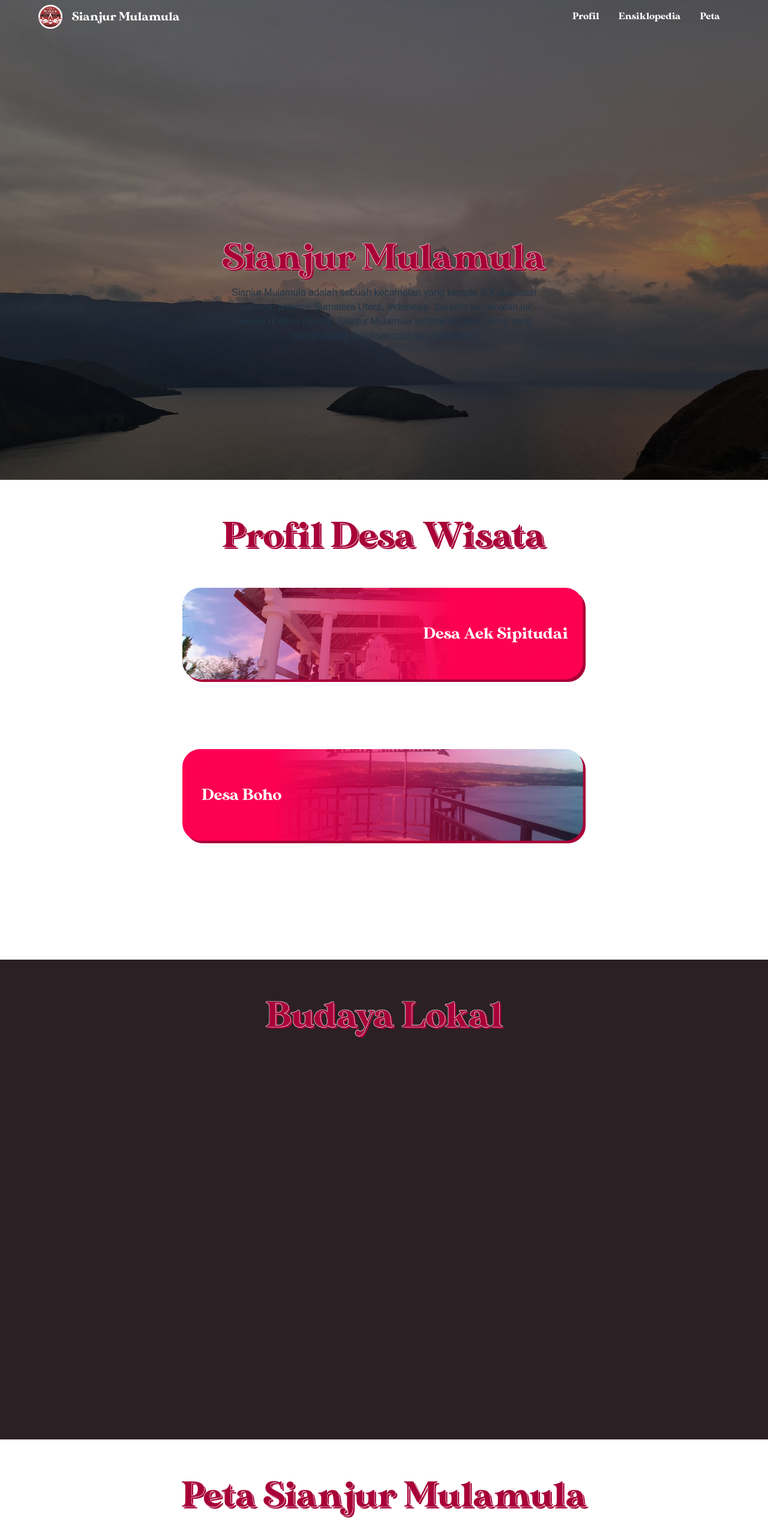
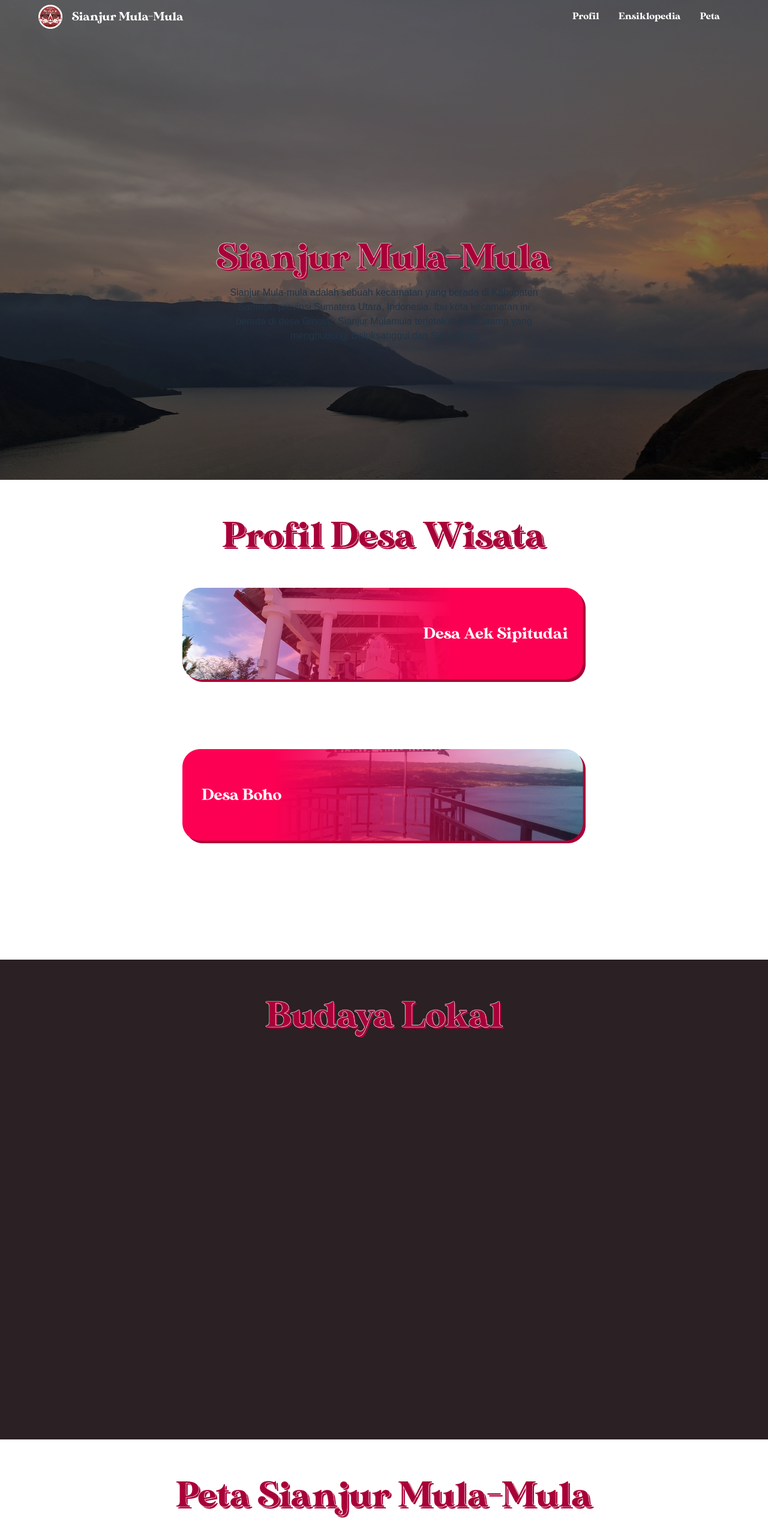
Before and after one commit to karuniaperjuangan/sianjurmulamula-frontend, a React (Vite) app: page / in a window 1280 px wide. Shown: the top 2566 px of the page at 60% size. Built offline with nearby package versions, Linux system fonts and the light colour scheme.

Commit message:
Revert "Mula-Mula -> Mulamula"
This reverts commit 512d8b6e91b9e39df45ad6bcb25d419ce8d55f47.

```diff
--- a/index.html
+++ b/index.html
@@ -4,7 +4,7 @@
     <meta charset="UTF-8" />
     <link rel="icon" type="image/svg+xml" href="/favicon.png" />
     <meta name="viewport" content="width=device-width, initial-scale=1.0" />
-    <title>Sianjur Mulamula</title>
+    <title>Sianjur Mula-Mula</title>
   </head>
   <body>
     <div id="root"></div>
--- a/src/components/Footer.tsx
+++ b/src/components/Footer.tsx
@@ -2,6 +2,6 @@
 export default function Footer(){
     return(
         <div className="min-h-12 w-full bg-smm-black py-6">
-            <p className=" text-center text-white">KKN-PPM UGM 2023 Sianjur Mulamula</p>
+            <p className=" text-center text-white">KKN-PPM UGM 2023 Sianjur Mula-Mula</p>
         </div>)
 }
--- a/src/components/Home/1Beranda.tsx
+++ b/src/components/Home/1Beranda.tsx
@@ -5,8 +5,8 @@ export default function Beranda() {
         <div className='h-screen relative flex justify-center'>
         <img src={BackgroundImage} className='w-full object-cover brightness-50'></img>
         <div className='absolute top-1/3 md:top-1/2 my-auto mx-auto'>
-        <h1 className='text-3xl sm:text-6xl smm-title top-1/2 font-made-sunflower text-smm-red stroke-white hover:scale-105 transition-all'>Sianjur Mulamula</h1>
-        <p className='font-montserrat max-w-2xl w-4/5 mx-auto py-4 text-center hover:scale-105 transition-all'>Sianjur Mulamula adalah sebuah kecamatan yang berada di Kabupaten Samosir, provinsi Sumatera Utara, Indonesia. Ibu kota kecamatan ini berada di desa Ginolat. Sianjur Mulamula terletak di jalan utama yang menghubungi Doloksanggul dan Sidikalang.</p>
+        <h1 className='text-3xl sm:text-6xl smm-title top-1/2 font-made-sunflower text-smm-red stroke-white hover:scale-105 transition-all'>Sianjur Mula-Mula</h1>
+        <p className='font-montserrat max-w-2xl w-4/5 mx-auto py-4 text-center hover:scale-105 transition-all'>Sianjur Mula-mula adalah sebuah kecamatan yang berada di Kabupaten Samosir, provinsi Sumatera Utara, Indonesia. Ibu kota kecamatan ini berada di desa Ginolat. Sianjur Mulamula terletak di jalan utama yang menghubungi Doloksanggul dan Sidikalang.</p>
         </div>
       </div>
     )
--- a/src/components/Home/4Peta.tsx
+++ b/src/components/Home/4Peta.tsx
@@ -6,7 +6,7 @@ import Peta3MitigasiBencana from "../../assets/Home/Peta3MitigasiBencana.png"
 export default function PetaBeranda(){
     return(
         <div className='min-h-screen bg-white p-[5%] flex flex-col'>
-        <h1 className='text-3xl sm:text-6xl h-1/5 smm-title mx-auto font-made-sunflower text-smm-red stroke-white hover:scale-110 transition-all'>Peta Sianjur Mulamula</h1>
+        <h1 className='text-3xl sm:text-6xl h-1/5 smm-title mx-auto font-made-sunflower text-smm-red stroke-white hover:scale-110 transition-all'>Peta Sianjur Mula-Mula</h1>
         <div className='flex flex-col my-auto md:grid md:grid-cols-3 px-[10%] md:px-0 max-w-4xl w-full items-center align-middle mx-auto justify-around h-full'>
           <Link to="/peta" className='h-1/4 md:h-full mx-6 hover:scale-105 my-2 transition-all'>
             <img
--- a/src/components/Navbar.tsx
+++ b/src/components/Navbar.tsx
@@ -73,7 +73,7 @@ export default function Navbar() {
 
               <img alt='' src={Logo} className='h-10 transition-all'></img>
 
-              <h1 className={` mx-4 text-base lg:text-xl font-extrabold transition-colors text-white`}>Sianjur Mulamula</h1>
+              <h1 className={` mx-4 text-base lg:text-xl font-extrabold transition-colors text-white`}>Sianjur Mula-Mula</h1>
             </div>
           </Link>
 
```
Also changed, not shown: 1 other file (tests, documents, lock files or other folders).
